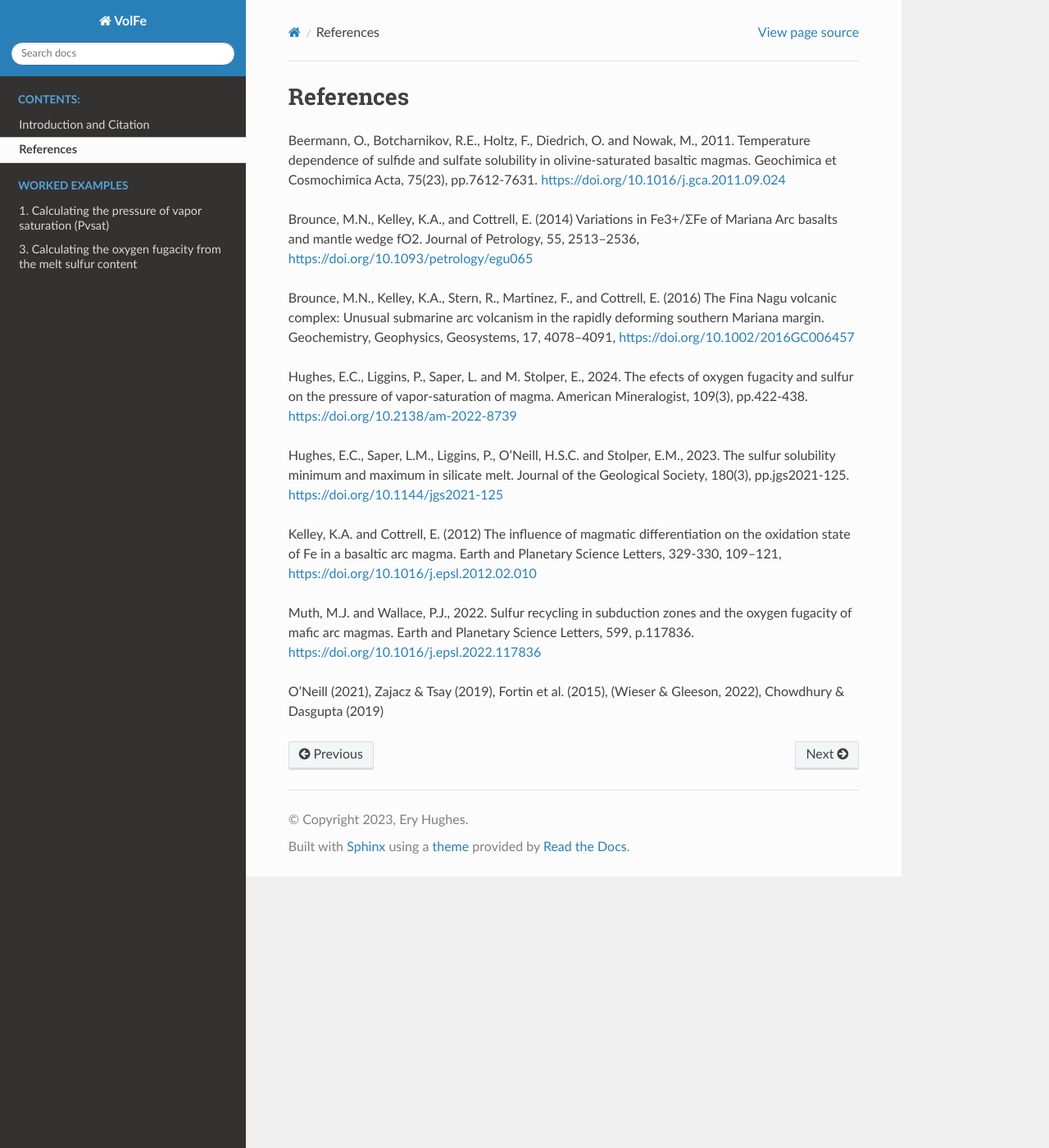
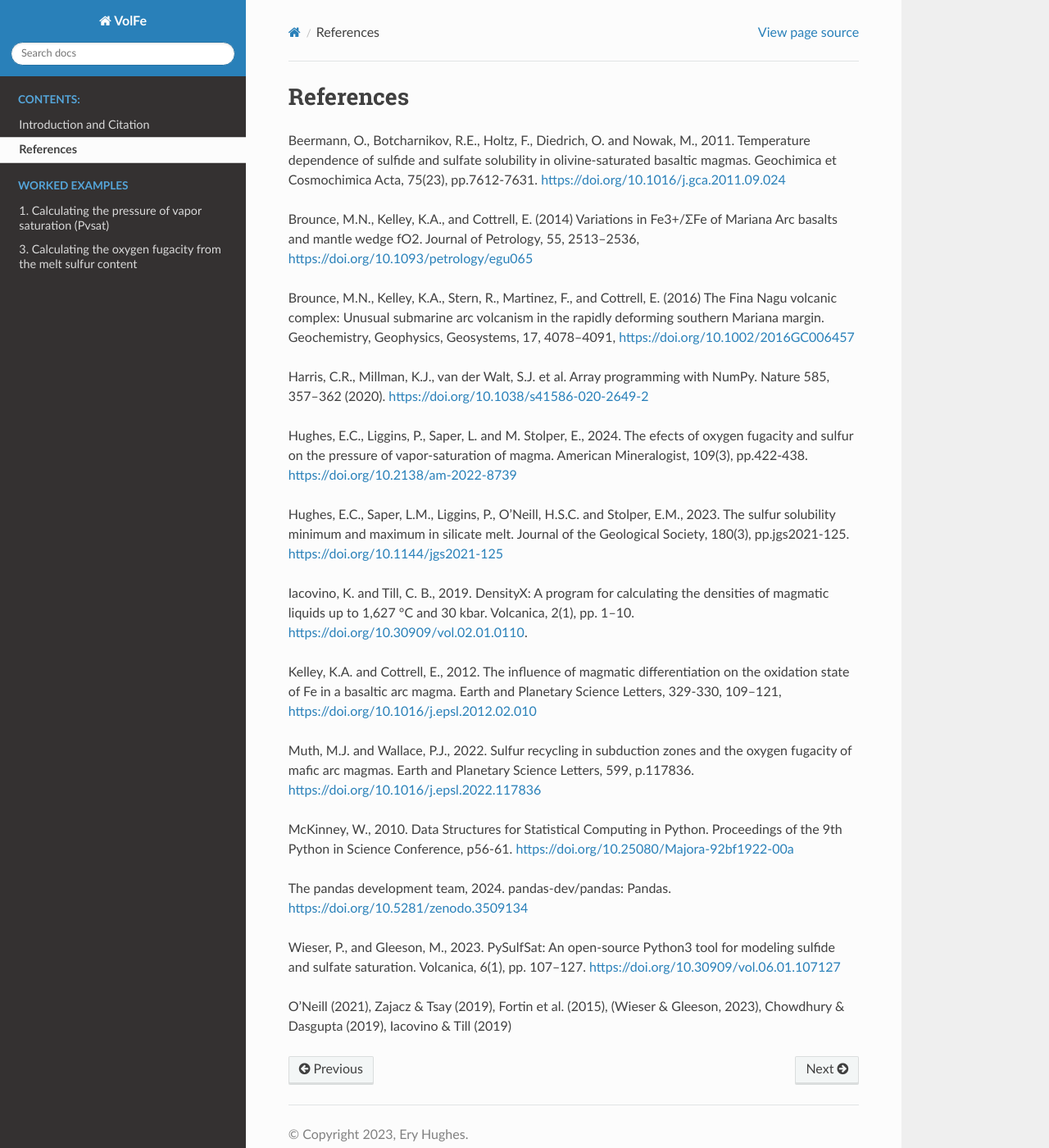
Before and after one commit to eryhughes/VolFe, a Sphinx documentation site: the page built from docs/references.rst, in a window 1280 px wide and 1400 px high. Shown: the whole window at 82% size. Built offline with Sphinx 7.4.7 and the Read the Docs theme 2.0.0, drawn with Linux system fonts in a browser that asks for light colours.

Commit message:
Update references.rst

```diff
--- a/docs/references.rst
+++ b/docs/references.rst
@@ -8,12 +8,22 @@ Brounce, M.N., Kelley, K.A., and Cottrell, E. (2014) Variations in Fe3+/ΣFe of
 
 Brounce, M.N., Kelley, K.A., Stern, R., Martinez, F., and Cottrell, E. (2016) The Fina Nagu volcanic complex: Unusual submarine arc volcanism in the rapidly deforming southern Mariana margin. Geochemistry, Geophysics, Geosystems, 17, 4078–4091, https://doi.org/10.1002/2016GC006457
 
+Harris, C.R., Millman, K.J., van der Walt, S.J. et al. Array programming with NumPy. Nature 585, 357–362 (2020). https://doi.org/10.1038/s41586-020-2649-2
+
 Hughes, E.C., Liggins, P., Saper, L. and M. Stolper, E., 2024. The efects of oxygen fugacity and sulfur on the pressure of vapor-saturation of magma. American Mineralogist, 109(3), pp.422-438. https://doi.org/10.2138/am-2022-8739
 
 Hughes, E.C., Saper, L.M., Liggins, P., O'Neill, H.S.C. and Stolper, E.M., 2023. The sulfur solubility minimum and maximum in silicate melt. Journal of the Geological Society, 180(3), pp.jgs2021-125. https://doi.org/10.1144/jgs2021-125
 
-Kelley, K.A. and Cottrell, E. (2012) The influence of magmatic differentiation on the oxidation state of Fe in a basaltic arc magma. Earth and Planetary Science Letters, 329-330, 109–121, https://doi.org/10.1016/j.epsl.2012.02.010
+Iacovino, K. and Till, C. B., 2019. DensityX: A program for calculating the densities of magmatic liquids up to 1,627 °C and 30 kbar. Volcanica, 2(1), pp. 1–10. https://doi.org/10.30909/vol.02.01.0110.
+
+Kelley, K.A. and Cottrell, E., 2012. The influence of magmatic differentiation on the oxidation state of Fe in a basaltic arc magma. Earth and Planetary Science Letters, 329-330, 109–121, https://doi.org/10.1016/j.epsl.2012.02.010
 
 Muth, M.J. and Wallace, P.J., 2022. Sulfur recycling in subduction zones and the oxygen fugacity of mafic arc magmas. Earth and Planetary Science Letters, 599, p.117836. https://doi.org/10.1016/j.epsl.2022.117836
 
-O'Neill (2021), Zajacz & Tsay (2019), Fortin et al. (2015), (Wieser & Gleeson, 2022), Chowdhury & Dasgupta (2019)
+McKinney, W., 2010. Data Structures for Statistical Computing in Python. Proceedings of the 9th Python in Science Conference, p56-61. https://doi.org/10.25080/Majora-92bf1922-00a
+
+The pandas development team, 2024. pandas-dev/pandas: Pandas. https://doi.org/10.5281/zenodo.3509134
+
+Wieser, P., and Gleeson, M., 2023. PySulfSat: An open-source Python3 tool for modeling sulfide and sulfate saturation. Volcanica, 6(1), pp. 107–127. https://doi.org/10.30909/vol.06.01.107127
+
+O'Neill (2021), Zajacz & Tsay (2019), Fortin et al. (2015), (Wieser & Gleeson, 2023), Chowdhury & Dasgupta (2019), Iacovino & Till (2019)
```
